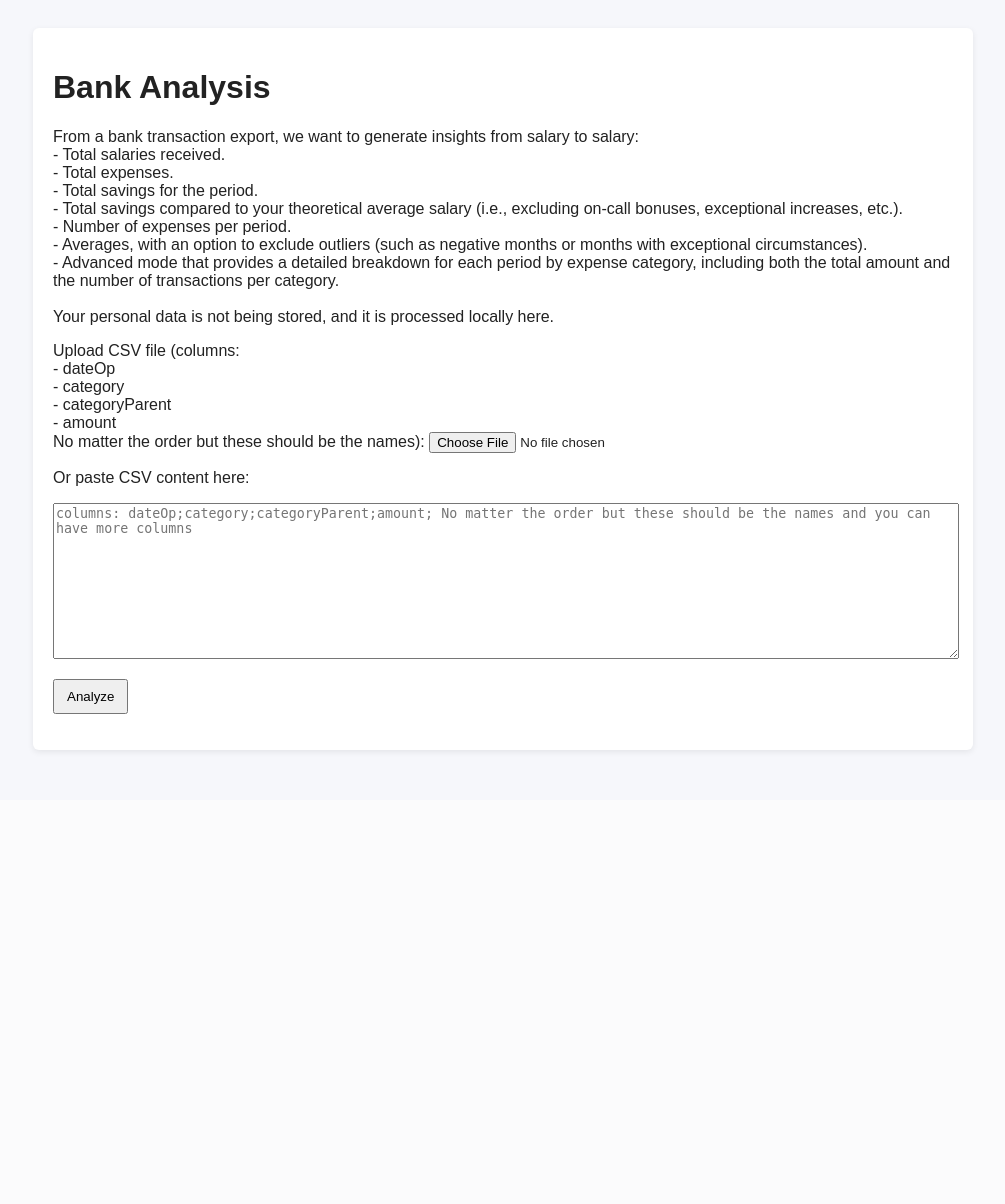
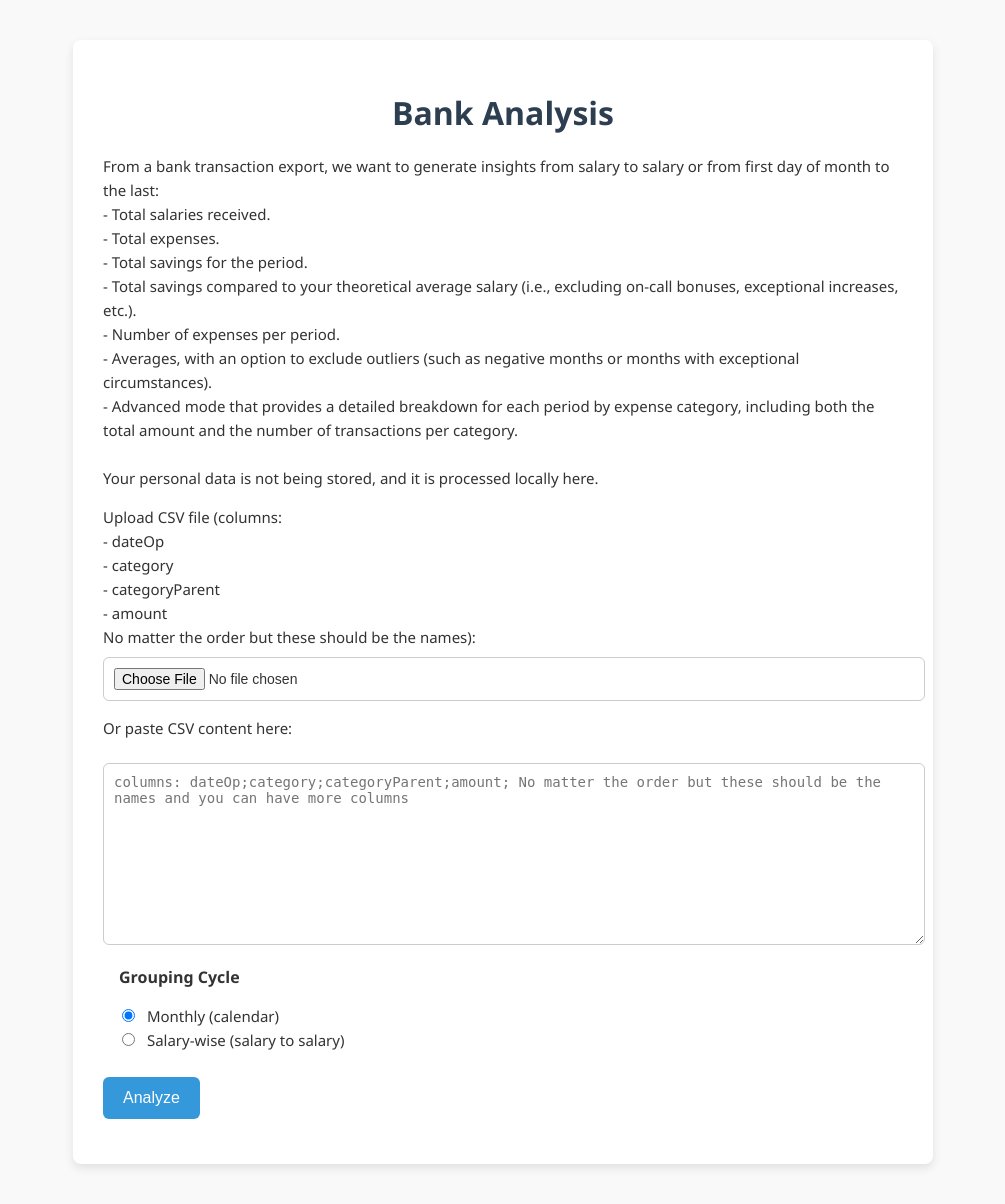
Before and after one commit to ashfack/bank-analysis, a Flask app: page / in a window 1280 px wide. Shown: the whole page, without its empty margins (137-1142 px from the left). Before the commit the page ends 753 px from the top, so only its background shows below. Run offline with Flask 2, Linux system fonts and the light colour scheme.

Commit message:
Display details by category when period selected

```diff
--- a/app.py
+++ b/app.py
@@ -1,13 +1,16 @@
-from flask import Flask, request, render_template, redirect, url_for, flash, jsonify
+from flask import Flask, request, render_template, redirect, url_for, flash, jsonify, session
 import pandas as pd
 import io
 import os
-from analysis import analyze_dataframe
 from src.bank_analysis.adapters.csv_content_loader import CsvContentDataLoader
 from src.bank_analysis.usecases.analyze_budget import AnalyzeBudgetUseCase
+from src.bank_analysis.adapters.result_in_memory_store import InMemoryResultStore
+
 
 app = Flask(__name__)
 app.secret_key = "change-me-in-production"
+result_store = InMemoryResultStore()
+
 
 ALLOWED_EXTENSIONS = {"csv", "txt"}
 
@@ -38,17 +41,59 @@ def analyze():
     try:
         loader = CsvContentDataLoader(base_path=".")
         uc = AnalyzeBudgetUseCase(loader)
-        customAnalysis = uc.run_full_analysis(csv_text)
+
+
+        # Read the cycle from form; default to calendar
+        cycle = request.form.get("cycle", "calendar")  # "calendar" or "salary"
+
+        customAnalysis = uc.run_full_analysis(csv_text, cycle)
     except Exception as e:
         flash(f"Could not parse CSV: {e}")
         return redirect(url_for("index"))
 
     # Call your refactored analysis function
     df = loader.load_and_prepare(csv_text)
-    results = analyze_dataframe(df)
+
+    # Store DF in session-aware cache
+    session_id = session.get("_id") or os.urandom(16).hex()
+    session["_id"] = session_id
+    result_store.put(session_id, df)
+
 
     # results should be JSON-serializable dict with keys used in the template
-    return render_template("results.html", results=results, customAnalysis=customAnalysis)
+    return render_template("results.html", results={}, customAnalysis=customAnalysis)
+
+
+@app.route("/details")
+
+def details():
+    period = request.args.get("period")
+    session_id = session.get("_id")
+    if not period or not session_id:
+        return jsonify([])
+
+    df = result_store.get(session_id)
+    print(df)
+    if df is None:
+        return jsonify([])
+
+    if " to " in period:
+        start_str, end_str = period.split(" to ")
+        start_date = pd.to_datetime(start_str)
+        end_date = pd.to_datetime(end_str)
+        filtered_df = df[(df["dateOp"] >= start_date) & (df["dateOp"] <= end_date)]
+    else:
+        filtered_df = df[df["month"] == period]
+    loader = CsvContentDataLoader(base_path=".")
+    uc = AnalyzeBudgetUseCase(loader)
+    breakdown = uc.compute_category_breakdown(filtered_df)
+    return jsonify([{
+        "category_parent": row.category_parent,
+        "total": row.total,
+        "nb_operations": row.nb_operations
+    } for row in breakdown])
+
+
 
 @app.route("/api/analyze", methods=["POST"])
 def api_analyze():
@@ -66,7 +111,7 @@ def api_analyze():
     except Exception as e:
         return jsonify({"error": f"Could not parse CSV: {e}"}), 400
 
-    results = analyze_dataframe(df)
+    results = []
     return jsonify(results)
 
 if __name__ == "__main__":
--- a/src/bank_analysis/domain/analysis.py
+++ b/src/bank_analysis/domain/analysis.py
@@ -1,4 +1,5 @@
-from typing import List
+
+from typing import List, Tuple
 import pandas as pd
 from .dto import MonthlySummaryRow, CategoryBreakdownRow, FilteredSummaryResult, AggregateMetrics
 
@@ -7,24 +8,65 @@ SALARY_CATEGORY = "Salaire fixe"
 EXCLUDE_EXPENSE_PARENTS = {"Mouvements internes débiteurs", "Mouvements internes créditeurs"}
 REF_THEORETICAL_SALARY = 3700.0
 
+# ===== Helpers for Salary Cycle =====
+
+def build_salary_periods(df: pd.DataFrame, salary_category: str) -> List[Tuple[pd.Timestamp, pd.Timestamp]]:
+    """
+    Build dynamic salary periods based on actual salary transaction dates.
+    Each period starts on a salary date and ends the day before the next salary date.
+    """
+    salary_dates = sorted(df.loc[df["category"] == salary_category, "dateOp"].unique())
+    if not salary_dates:
+        return []
+    periods = []
+    for i in range(len(salary_dates) - 1):
+        start = pd.Timestamp(salary_dates[i])
+        end = pd.Timestamp(salary_dates[i + 1]) - pd.Timedelta(days=1)
+        periods.append((start, end))
+    # Last period until max date in dataset
+    periods.append((pd.Timestamp(salary_dates[-1]), df["dateOp"].max()))
+    return periods
+
+
+def assign_salary_period(row_date: pd.Timestamp, periods: List[Tuple[pd.Timestamp, pd.Timestamp]]) -> str:
+    for start, end in periods:
+        if start <= row_date <= end:
+            return f"{start.date()} to {end.date()}"
+    return "Outside salary periods"
+
+
 # ===== Computation Functions (return DTOs) =====
 
 def compute_monthly_summary(
     df: pd.DataFrame,
     salary_category: str = SALARY_CATEGORY,
     exclude_parents: set = EXCLUDE_EXPENSE_PARENTS,
-    ref_theoretical_salary: float = REF_THEORETICAL_SALARY
+    ref_theoretical_salary: float = REF_THEORETICAL_SALARY,
+    cycle: str = "calendar"  # NEW: "calendar" or "salary"
 ) -> List[MonthlySummaryRow]:
     """
-    Compute monthly summary: salaries, expenses, savings.
+    Compute summary: salaries, expenses, savings.
+    Supports calendar months or salary-to-salary cycles.
+
+    Args:
+        df: DataFrame with columns ["dateOp", "month", "category", "categoryParent", "amount"]
+        cycle: "calendar" (default) or "salary"
 
     Returns:
-        List[MonthlySummaryRow]: sorted by month ascending (YYYY-MM).
+        List[MonthlySummaryRow]: sorted by period ascending.
     """
-    # Salaries per month
+    # Determine grouping key
+    if cycle == "salary":
+        periods = build_salary_periods(df, salary_category)
+        df["salary_period"] = df["dateOp"].apply(lambda d: assign_salary_period(d, periods))
+        group_key = "salary_period"
+    else:
+        group_key = "month"
+
+    # Salaries per period
     salaries = (
         df.loc[df["category"] == salary_category]
-          .groupby("month")["amount"]
+          .groupby(group_key)["amount"]
           .sum()
           .rename("total_salary")
     )
@@ -35,14 +77,14 @@ def compute_monthly_summary(
     expenses_df = df.loc[mask_non_internal & mask_neg]
 
     expenses = (
-        expenses_df.groupby("month")["amount"]
+        expenses_df.groupby(group_key)["amount"]
                    .sum()
                    .abs()
                    .rename("total_expenses")
     )
 
     nb_ops = (
-        expenses_df.groupby("month")["amount"]
+        expenses_df.groupby(group_key)["amount"]
                    .count()
                    .rename("nb_expense_operations")
     )
@@ -52,12 +94,12 @@ def compute_monthly_summary(
     out["total_savings"] = out["total_salary"] - out["total_expenses"]
     out["total_savings_vs_theoretical"] = ref_theoretical_salary - out["total_expenses"]
 
-    out = out.round(2).reset_index().sort_values("month")
+    out = out.round(2).reset_index().sort_values(group_key)
 
     # Map to DTOs
     result: List[MonthlySummaryRow] = [
         MonthlySummaryRow(
-            month=str(row["month"]),
+            month=str(row[group_key]),
             total_salary=float(row["total_salary"]),
             total_expenses=float(row["total_expenses"]),
             nb_expense_operations=int(row["nb_expense_operations"]),
--- a/src/bank_analysis/ports/presenter.py
+++ b/src/bank_analysis/ports/presenter.py
@@ -1,6 +1,6 @@
 from typing import Protocol, Sequence
 
-from src.bank_analysis.domain.dto import AggregateMetrics, CategoryBreakdownRow, FilteredSummaryResult, MonthlySummaryRow
+from ..domain.dto import AggregateMetrics, CategoryBreakdownRow, FilteredSummaryResult, MonthlySummaryRow
 
 class PresenterPort(Protocol):
     """Port describing presenter operations (output/adapters)."""
--- a/static/style.css
+++ b/static/style.css
@@ -1,7 +1,77 @@
-body { font-family: Arial, sans-serif; padding: 20px; background: #f6f7fb; color: #222; }
-.container { max-width: 900px; margin: 0 auto; background: #fff; padding: 20px; border-radius: 6px; box-shadow: 0 2px 6px rgba(0,0,0,0.08); }
 table { width: 100%; border-collapse: collapse; margin-top: 10px; }
 th, td { border: 1px solid #ddd; padding: 6px 8px; text-align: left; }
-.flashes { color: #a33; }
-button { padding: 8px 12px; }
-textarea { width: 100%; font-family: monospace; }
+
+body {
+    font-family: 'Segoe UI', Tahoma, sans-serif;
+    background-color: #f9f9f9;
+    color: #333;
+    margin: 0;
+    padding: 0;
+}
+
+.container {
+    max-width: 800px;
+    margin: 40px auto;
+    background: #fff;
+    padding: 30px;
+    border-radius: 8px;
+    box-shadow: 0 4px 10px rgba(0, 0, 0, 0.1);
+}
+
+h1 {
+    color: #2c3e50;
+    margin-bottom: 20px;
+    text-align: center;
+}
+
+p, label {
+    font-size: 15px;
+    line-height: 1.6;
+}
+
+textarea, input[type="file"] {
+    width: 100%;
+    padding: 10px;
+    margin-top: 8px;
+    border: 1px solid #ccc;
+    border-radius: 6px;
+    font-size: 14px;
+}
+
+fieldset {
+    border: none;
+    margin-top: 20px;
+}
+
+legend {
+    font-weight: bold;
+    margin-bottom: 10px;
+}
+
+input[type="radio"] {
+    margin-right: 8px;
+}
+
+button {
+    background-color: #3498db;
+    color: #fff;
+    border: none;
+    padding: 12px 20px;
+    font-size: 16px;
+    border-radius: 6px;
+    cursor: pointer;
+    transition: background 0.3s ease;
+}
+
+button:hover {
+    background-color: #2980b9;
+}
+
+.flashes {
+    list-style: none;
+    padding: 10px;
+    background: #ffe6e6;
+    color: #c0392b;
+    border-radius: 6px;
+    margin-bottom: 20px;
+}
--- a/templates/index.html
+++ b/templates/index.html
@@ -2,7 +2,7 @@
 <html>
 <head>
   <meta charset="utf-8" />
-  <title>Bank Analysis - Upload</title>
+  <title>Bank Analysis</title>
   <link rel="stylesheet" href="{{ url_for('static', filename='style.css') }}">
 </head>
 <body>
@@ -10,7 +10,7 @@
     <h1>Bank Analysis</h1>
 
     <p>
-      From a bank transaction export, we want to generate insights from salary to salary:
+      From a bank transaction export, we want to generate insights from salary to salary or from first day of month to the last:
       <br/>
 
           - Total salaries received.<br/>
@@ -44,6 +44,33 @@
       <p>Or paste CSV content here:</p>
       <textarea name="csv_text" rows="10" cols="80" placeholder="columns: dateOp;category;categoryParent;amount; No matter the order but these should be the names and you can have more columns"></textarea>
 
+
+
+      <!-- NEW: Radio buttons for cycle selection -->
+      <fieldset style="margin-top:1rem;">
+        <legend>Grouping Cycle</legend>
+        <label>
+          <input
+            type="radio"
+            name="cycle"
+            value="calendar"
+            {% if request.form.get('cycle', 'calendar') == 'calendar' %}checked{% endif %}
+          >
+          Monthly (calendar)
+        </label>
+        <br>
+        <label>
+          <input
+            type="radio"
+            name="cycle"
+            value="salary"
+            {% if request.form.get('cycle') == 'salary' %}checked{% endif %}
+          >
+          Salary-wise (salary to salary)
+        </label>
+      </fieldset>
+
+
       <p><button type="submit">Analyze</button></p>
     </form>
   </div>
```
Also changed, not shown: analysis.py (deleted, +0 -43 lines), src/bank_analysis/adapters/result_in_memory_store.py (added, +21 -0 lines), src/bank_analysis/usecases/analyze_budget.py (+4 -4 lines), static/results.css (added, +58 -0 lines), templates/results.html (+33 -31 lines), 1 other file.
